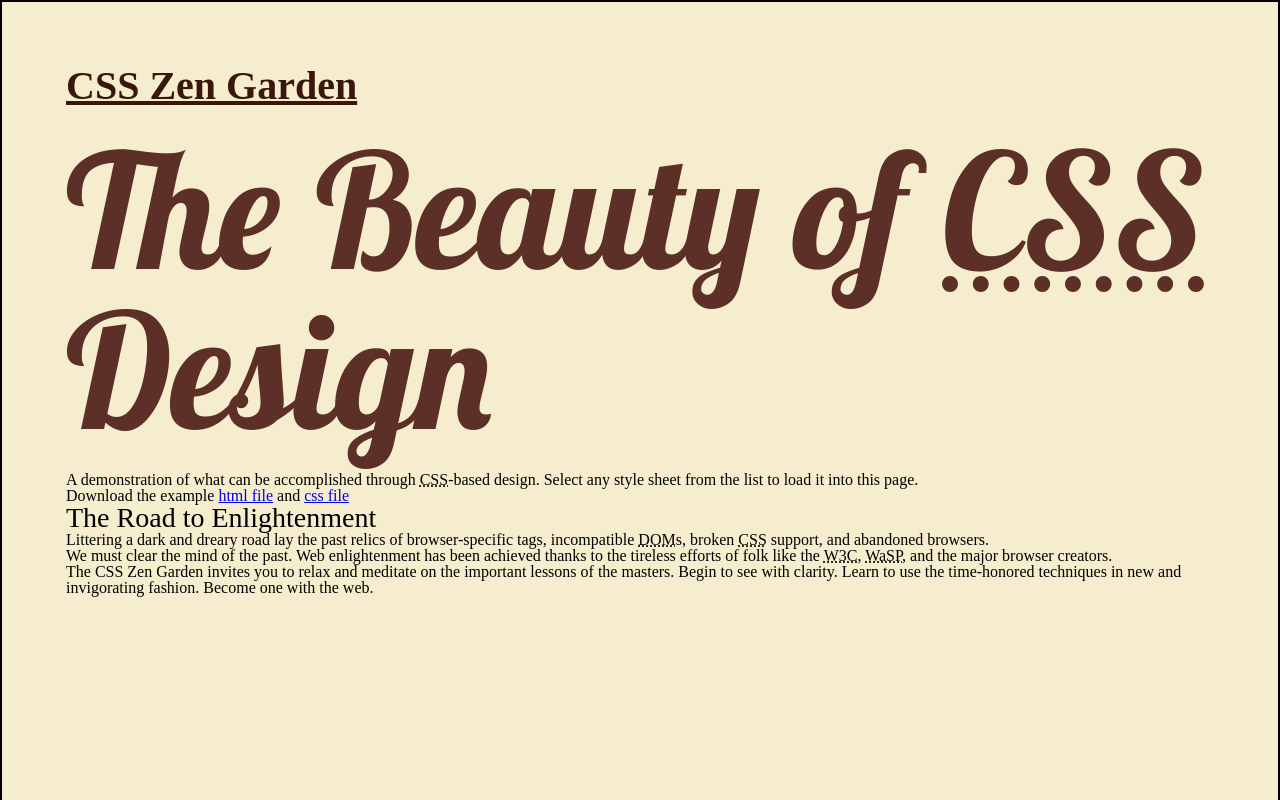
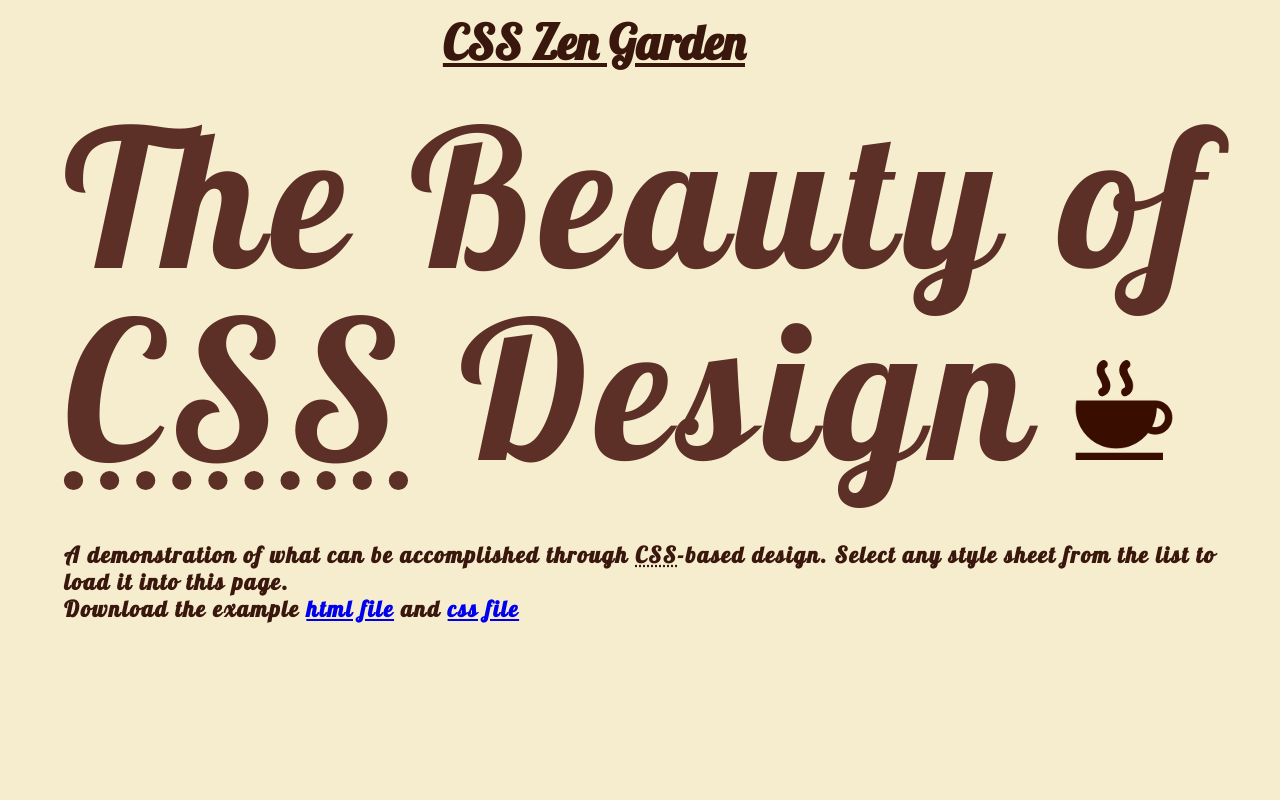
Before and after one commit to davide2894/breakfast, a website: page app/index.html in a window 1280 px wide. Shown: the top 800 px of the page. Drawn offline with Linux system fonts and the light colour scheme; a web font is replaced by a local one.

Commit message:
Add day 6 report

```diff
--- a/app/index.html
+++ b/app/index.html
@@ -12,6 +12,7 @@
 	<meta name="description" content="A demonstration of what can be accomplished visually through CSS-based design.">
 	<meta name="robots" content="all">
     <link href="https://fonts.googleapis.com/css?family=Lobster" rel="stylesheet">
+    <link href="https://fonts.googleapis.com/css?family=Cabin+Condensed" rel="stylesheet">
 
 	<!--[if lt IE 9]>
 	<script src="script/html5shiv.js"></script>
--- a/app/style.css
+++ b/app/style.css
@@ -46,7 +46,6 @@
 	border-collapse: collapse;
 	border-spacing: 0;
 }
-
 /*
     ---------------------
     ---------------------
@@ -54,6 +53,9 @@
     ---------------------
     ---------------------
 */
+body {
+    font-family: 'Cabin Condensed', sans-serif;
+}
 h1 {
     font-size: 44px;
     font-weight: 800;
@@ -96,7 +98,6 @@
     /* centers sections*/
     margin: 0 auto;
     padding: 5%;
-    border: 2px solid black;
     overflow-x: hidden;
 }
 
@@ -109,16 +110,71 @@
 */
 .intro {
     background-color: #F6EDCE;
+    overflow-y: hidden;
+    height: 1000vh;
+    padding-bottom: 20%;
 }
+header {
+    max-width: 100vw;
+    display: -webkit-box;
+    display: -ms-flexbox;
+    display: flex;
+    -webkit-box-orient: vertical;
+    -webkit-box-direction: normal;
+    -ms-flex-direction: column;
+    flex-direction: column;
+    -ms-flex-pack: distribute;
+    justify-content: space-around;
+}
+/* "CSS Zen Garden" */
 h1 {
     color: #3A170D;
-    font-size: 2.5em;
+    font-size: 3em;
     text-decoration: underline;
+    margin-top: -4%;
+    margin-bottom: 3%;
+    text-align: center;
+    position: relative;
+    left: -4%;
 }
+/* "The Beauty of CSS Design" */
 h2 {
-    margin-top: 2%;
     color: #5C2F27;
+    max-width: 100%;
+    font-size: 12em;
+    letter-spacing: 10px;
+    margin-bottom: 5%;
+    text-align: justify;
+}
+h2::after{
+    content: url(images/coffee-hot-cup.png);
+    margin-left: 3%;
+}
+h1,
+h2,
+.summary {
     font-family: 'Lobster', cursive;
-    font-size: 10em;
-    margin-bottom: 2%;
 }
+/* Subtitle */
+.summary {
+    letter-spacing: 1.2px;
+    color: #3A170D;
+    font-size: 1.4em;
+    line-height: 1.2;
+    letter-spacing: 1.8px;
+    font-weight: 800;
+    margin-bottom: 10%;
+}
+.preamble {
+    display: -webkit-box;
+    display: -ms-flexbox;
+    display: flex;
+    -webkit-box-orient: vertical;
+    -webkit-box-direction: normal;
+    -ms-flex-direction: column;
+    flex-direction: column;
+    -webkit-box-pack: justify;
+    -ms-flex-pack: justify;
+    justify-content: space-around;
+    height: 100vh;
+}
```
Also changed, not shown: app/day-6.md (added, +34 -0 lines), day-1.md (+1 -1 lines), day-2.md (+1 -12 lines), day-3.md (+1 -1 lines), day-4.md (+1 -1 lines), day-5.md (+1 -1 lines), app/images/coffee-hot-cup.png (added), app/images/day6.png (added).
